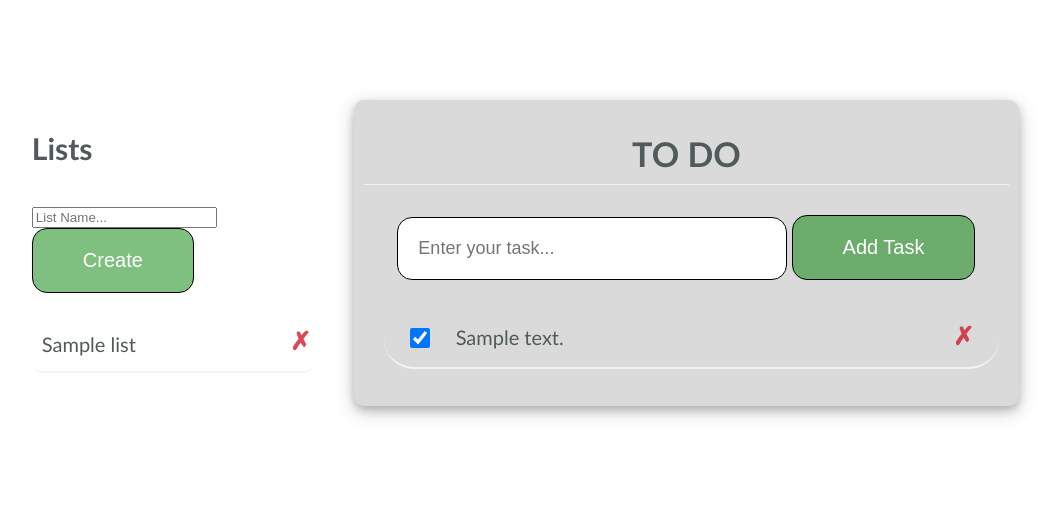
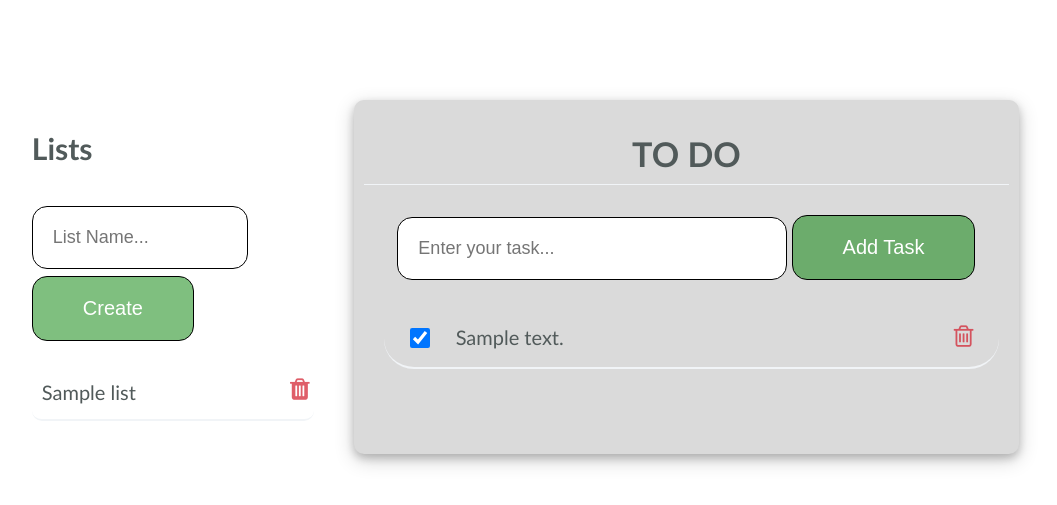
Before and after one commit to ahmedmeshref/to-do-app, a Flask app: page / in a window 1280 px wide. Shown: the top 505 px of the page, without its empty margins (71-1128 px from the left). Run offline with Flask 2, Linux system fonts and the light colour scheme; tables that the repository leaves empty hold one stand-in row (values such as "Sample post"); parts of the project's set-up code (start-up, migrations or seed data) failed here and were passed over; some libraries are stand-ins or nearby versions.

Commit message:
Add list items style

```diff
--- a/app/static/style.css
+++ b/app/static/style.css
@@ -75,7 +75,7 @@ li {
 }
 
 
-#description {
+.input-field {
     width: 60%;
     padding: 20px;
     font-size: 18px;
@@ -90,7 +90,7 @@ li {
     box-shadow: 0 6px 10px 0 rgba(255, 148, 148, 0.6), 0 8px 22px 0 rgba(255, 148, 148, 0.19);
 }
 
-#description:focus {
+.input-field:focus {
     outline: none;
     box-shadow: 0 4px 8px 0 rgba(0, 0, 0, 0.2), 0 6px 20px 0 rgba(0, 0, 0, 0.19);
 }
@@ -146,6 +146,7 @@ li {
     cursor: pointer;
     height: 20px;
     width: 20px;
+    background-color: #3d404e;
 }
 
 .task-description {
@@ -167,7 +168,7 @@ li {
     padding: 4px;
     font-size: 25px;
     cursor: pointer;
-    color: rgba(209, 26, 42, .8);
+    color: rgba(209, 26, 42, .7);
     font-weight: bold;
 }
 
--- a/app/templates/home.html
+++ b/app/templates/home.html
@@ -4,7 +4,7 @@
     <meta charset="UTF-8">
     <meta name="viewport" content="width=device-width, initial-scale=1, shrink-to-fit=no">
     <link rel="stylesheet" href="{{ url_for("static", filename="style.css") }}?{{time}}">
-{#    <link rel="stylesheet" href="path/to/font-awesome/css/font-awesome.min.css">#}
+    <link rel="stylesheet" href="//maxcdn.bootstrapcdn.com/font-awesome/4.3.0/css/font-awesome.min.css">
     <title>home</title>
     <script type="module" defer src="{{ url_for("static", filename="add_item.js") }}?{{time}}"></script>
     <script type="module" defer src="{{ url_for("static", filename="update_task.js") }}?{{time}}"></script>
@@ -18,7 +18,7 @@
             </div>
             <div class="new_list">
                 <form id="add-list" class="add-item">
-                    <input type="text" id="list_name" placeholder="List Name..." required>
+                    <input type="text" id="description" class="input-field" placeholder="List Name..." required>
                     <button type="submit" id="submit">Create</button>
                 </form>
             </div>
@@ -30,7 +30,9 @@
                                 {{ list_item.name }}
                             </div>
                             <div class="delete-wrapper">
-                                <button type="button" class="delete-task" data-id="{{ list_item.id }}">&cross;</button>
+                                <button type="button" class="delete-task" data-id="{{ list_item.id }}">
+                                    <span class="fa  fa-trash"></span>
+                                </button>
                             </div>
                         </li>
                     {% endfor %}
@@ -45,7 +47,7 @@
                 </div>
                 <div class="new-todo">
                     <form id="add-task" class="add-item">
-                        <input type="text" id="description" placeholder="Enter your task..." required>
+                        <input type="text" id="description" class="input-field" placeholder="Enter your task..." required>
                         <button type="submit" id="submit">Add Task</button>
                     </form>
                 </div>
@@ -64,7 +66,9 @@
                             {{ task.description }}
                         </div>
                         <div class="delete-wrapper">
-                            <button type="button" class="delete-task" data-id="{{ task.id }}">&cross;</button>
+                            <button type="button" class="delete-task" data-id="{{ task.id }}">
+                                <span class="fa  fa-trash-o"></span>
+                            </button>
                         </div>
                     </li>
                 {% endfor %}
```
